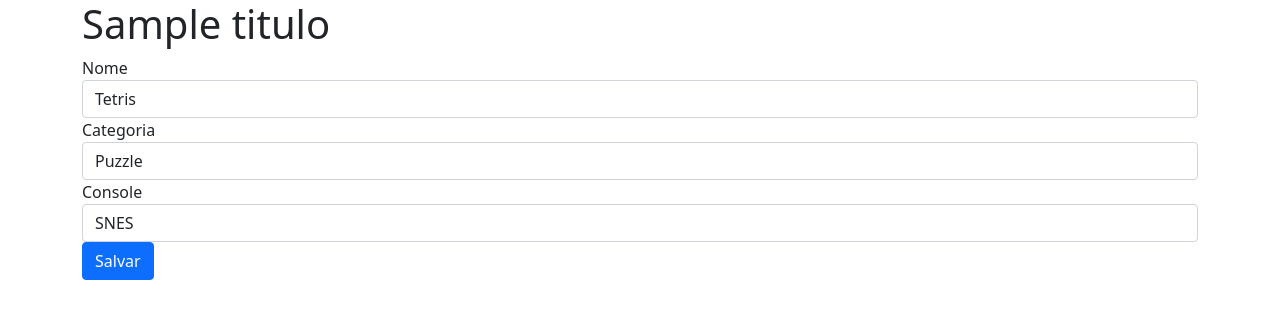
After one commit to glucaas/Jogoteca, a Flask app: template templates/editar.html in a window 1280 px wide. The commit adds this page. Shown: the top 319 px of the page. Run offline with Flask 3, Linux system fonts and the light colour scheme; data comes from the database, SQL or seed files in the repository; tables that the repository leaves empty hold one stand-in row (values such as "Sample post"); the template is opened without the code that fills it: values that come from a table or form of the project are taken from there, most other values are stand-ins (such as "Sample title", 1, 10 or a date in 2020); parts of the project's set-up code (start-up, migrations or seed data) failed here and were passed over; some libraries are stand-ins or nearby versions.

Commit message:
adding EDIT flow without update

```diff
--- a/jogoteca.py
+++ b/jogoteca.py
@@ -1,11 +1,13 @@
 from flask import Flask
 from flask_sqlalchemy import SQLAlchemy
-from views import *
+
 
 app = Flask(__name__)
 app.config.from_pyfile('config.py')
 
 db = SQLAlchemy(app)
 
+from views import *
+
 if __name__ == '__main__':
     app.run(debug = True) ##com isso a aplicacao fica rodando e cada save ja att automaticamente
--- /dev/null
+++ b/templates/editar.html
@@ -0,0 +1,20 @@
+{% extends "template.html" %}
+{% block conteudo %}
+<form action="{{ url_for('criar') }}" method="post">
+    <fieldset>
+        <div class="form-group">
+            <label for="nome">Nome</label>
+            <input type="text" id="nome" name="nome" class="form-control" value="{{ jogo.nome }}">
+        </div>
+        <div class="form-group">
+            <label for="categoria">Categoria</label>
+            <input type="text" id="categoria" name="categoria" class="form-control" value="{{ jogo.categoria }}">
+        </div>
+        <div class="form-group">
+            <label for="console">Console</label>
+            <input type="text" id="console" name="console" class="form-control" value="{{ jogo.console }}">
+        </div>
+        <button type="submit" class="btn btn-primary btn-salvar">Salvar</button>
+    </fieldset>
+</form>
+{% endblock conteudo %}
--- a/templates/lista.html
+++ b/templates/lista.html
@@ -6,6 +6,7 @@
             <th>Nome</th>
             <th>Categoiria</th>
             <th>Console</th>
+            <th>Editar</th>
         </tr>
     </thead>
     <tbody>
@@ -14,6 +15,7 @@
             <td>{{ jogo.nome }}</td>
             <td>{{ jogo.categoria }}</td>
             <td>{{ jogo.console }}</td>
+            <td> <a href="{{url_for('editar', id = jogo.id)}}">Editar</a> </td>
         </tr>
         {% endfor %}
     </tbody>
```
Also changed, not shown: views.py (+13 -0 lines).
